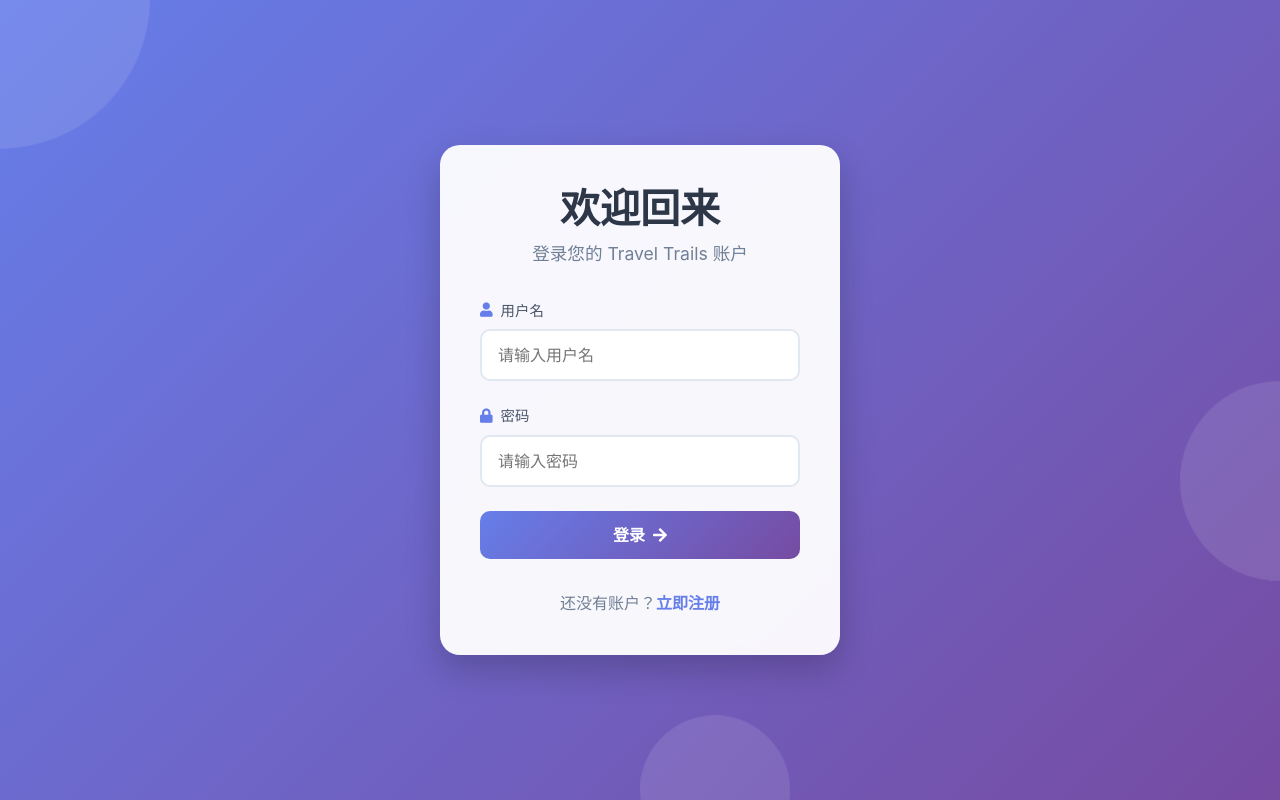
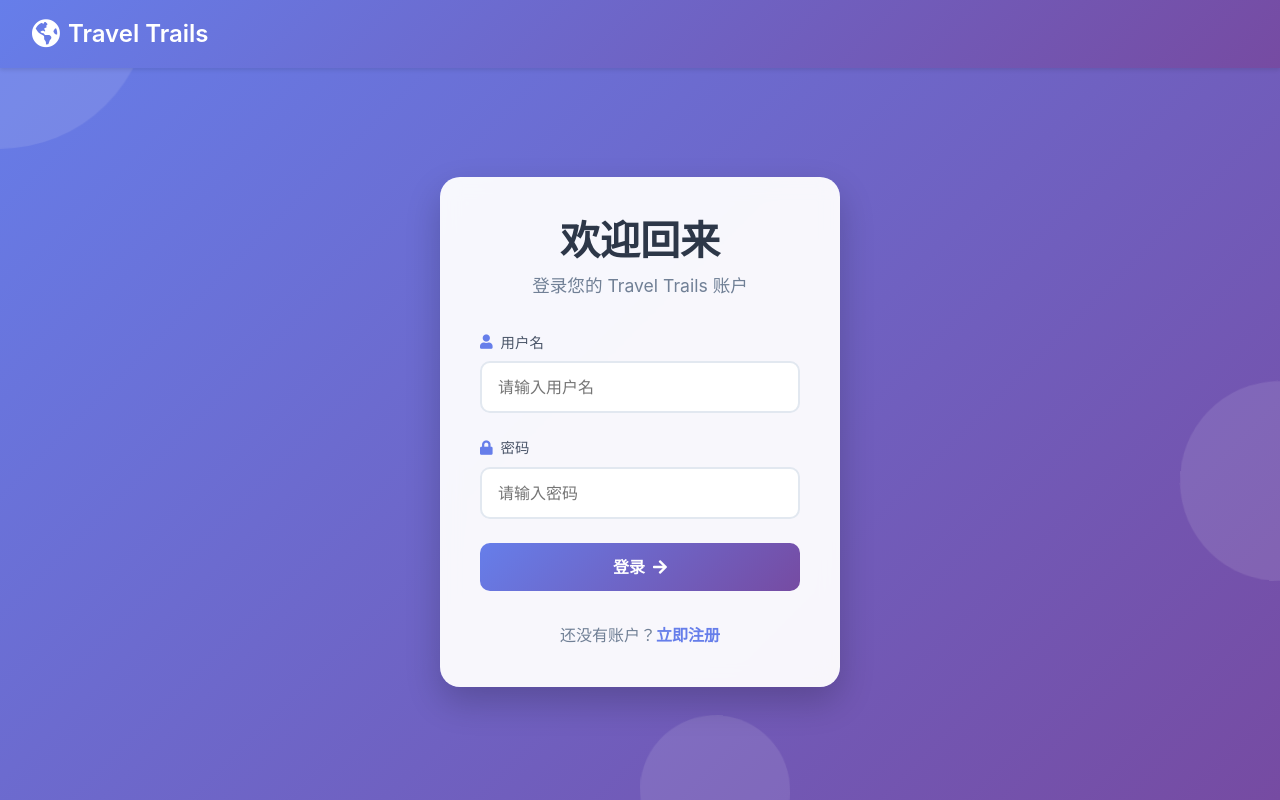
Before and after one commit to LeoZhangXYJ/TravelTrails, a React (Create React App) app in the folder frontend/: page /login in a window 1280 px wide. Built offline with nearby package versions, Linux system fonts and the light colour scheme; what cesium would draw is missing.

Commit message:
修复登录界面无导航栏问题

```diff
--- a/frontend/src/App.jsx
+++ b/frontend/src/App.jsx
@@ -19,13 +19,17 @@ const PrivateRoute = ({ children }) => {
 // 条件渲染导航栏的组件
 const ConditionalNavbar = () => {
   const location = useLocation();
-  const hideNavbarPaths = ['/login', '/register'];
+  const hideNavbarPaths = []; // 不再隐藏任何页面的导航栏
+  const authOnlyPaths = ['/login', '/register']; // 登录和注册页面只显示logo
 
   if (hideNavbarPaths.includes(location.pathname)) {
     return null;
   }
 
-  return <Navbar />;
+  // 在登录和注册页面只显示logo部分
+  const showOnlyLogo = authOnlyPaths.includes(location.pathname);
+
+  return <Navbar showOnlyLogo={showOnlyLogo} />;
 };
 
 const App = () => {
--- a/frontend/src/components/Auth/Auth.css
+++ b/frontend/src/components/Auth/Auth.css
@@ -1,11 +1,13 @@
 .auth-container {
-  min-height: 100vh;
+  min-height: 100vh; /* 保持全屏高度 */
   display: flex;
   justify-content: center;
   align-items: center;
   background: linear-gradient(135deg, #667eea 0%, #764ba2 100%);
   position: relative;
   overflow: hidden;
+  padding-top: 4rem; /* 为导航栏留出空间 */
+  box-sizing: border-box; /* 确保padding包含在总高度内 */
 }
 
 .auth-card {
--- a/frontend/src/components/Navbar/Navbar.jsx
+++ b/frontend/src/components/Navbar/Navbar.jsx
@@ -3,7 +3,7 @@ import { Link, useNavigate } from 'react-router-dom';
 import { authAPI } from '../../services/auth';
 import '../Dashboard.css';
 
-const Navbar = () => {
+const Navbar = ({ showOnlyLogo = false }) => {
   const navigate = useNavigate();
   const isAuthenticated = authAPI.isAuthenticated();
 
@@ -18,6 +18,7 @@ const Navbar = () => {
         <i className="fas fa-globe-americas"></i>
         <span>Travel Trails</span>
       </div>
+      {!showOnlyLogo && (
         <div className="nav-controls">
           {isAuthenticated && (
             <>
@@ -42,6 +43,7 @@ const Navbar = () => {
             </>
           )}
         </div>
+      )}
     </nav>
   );
 };
--- a/frontend/src/components/SidePanel/CityList.jsx
+++ b/frontend/src/components/SidePanel/CityList.jsx
@@ -71,9 +71,9 @@ const CityList = () => {
         if (!determinedCityName) {
             determinedCityName = isFirstCity ? "家" : "自定义位置";
         }
-        // 如果是自定义位置且国家为空，则设置默认国家
-        if (determinedCityName === "自定义位置" && !determinedCountry) {
-            determinedCountry = "未知区域";
+        // 如果是经纬度输入且国家为空，则设置默认国家为"自定义"
+        if (!determinedCountry) {
+            determinedCountry = "自定义";
         }
       } else {
         // Validierung sollte dies bereits abfangen
@@ -201,6 +201,11 @@ const CityList = () => {
           >
             <Input placeholder={cityNamePlaceholder} />
           </Form.Item>
+
+          <Form.Item name="countryName" label="国家名称 (可选, 不填写将显示为'自定义')">
+            <Input placeholder="例如：中国" />
+          </Form.Item>
+
           <Space align="baseline" style={{ display: 'flex' }}>
             <Form.Item
               name="latitude"
--- a/frontend/src/pages/Statistics.jsx
+++ b/frontend/src/pages/Statistics.jsx
@@ -227,7 +227,7 @@ const Statistics = () => {
     },
     tooltip: {
       formatter: (datum) => {
-        return { name: '里程', value: datum.distance + ' km' };
+        return { name: '里程', value: (datum.distance || 0) + ' km' };
       },
     }
   };
@@ -312,7 +312,7 @@ const Statistics = () => {
 
         {cities && cities.length > 0 && (
           <TimelineContainer>
-            <TimelineTitle>旅行足迹 (按添加顺序)</TimelineTitle>
+            <TimelineTitle>旅行足迹</TimelineTitle>
             <TimelineList>
               {cities.map((city, index) => (
                 <TimelineItem key={city.id || index}>
```
Lines whose indentation alone changed are shown as unchanged.
